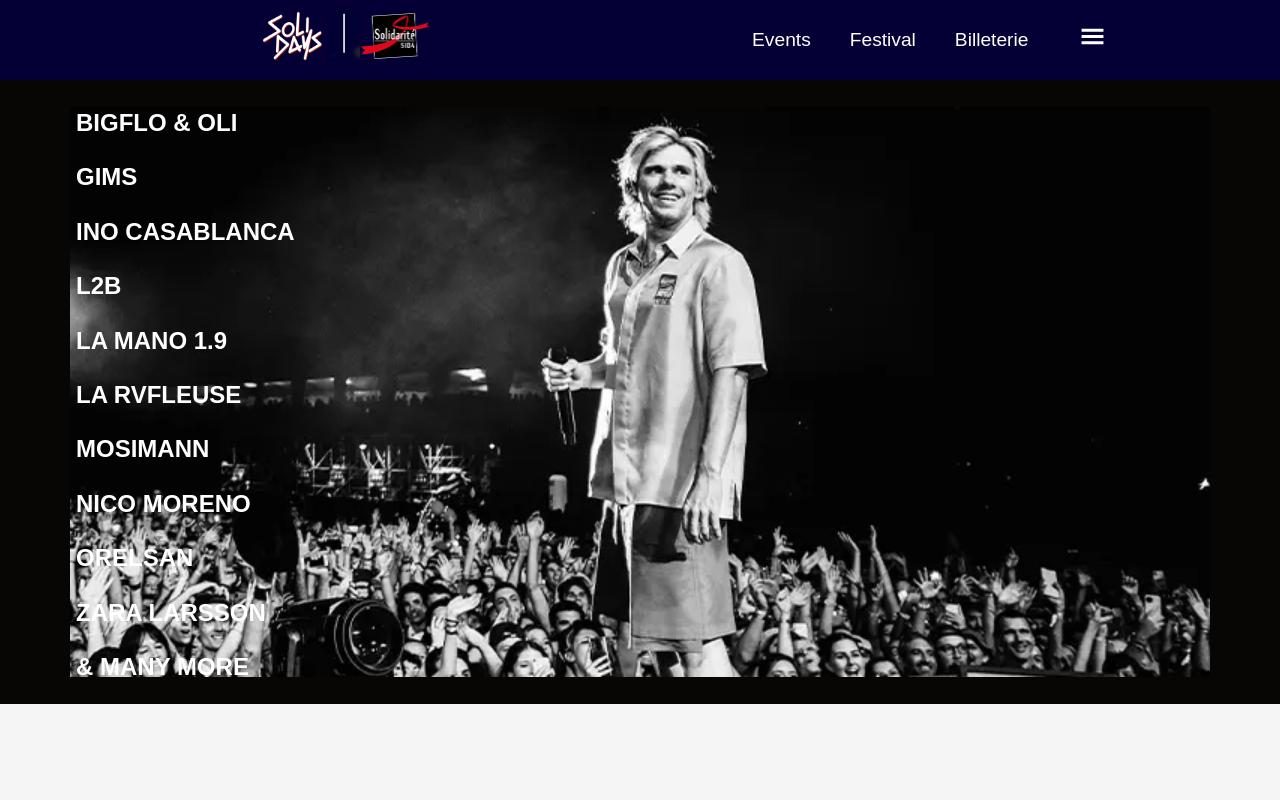
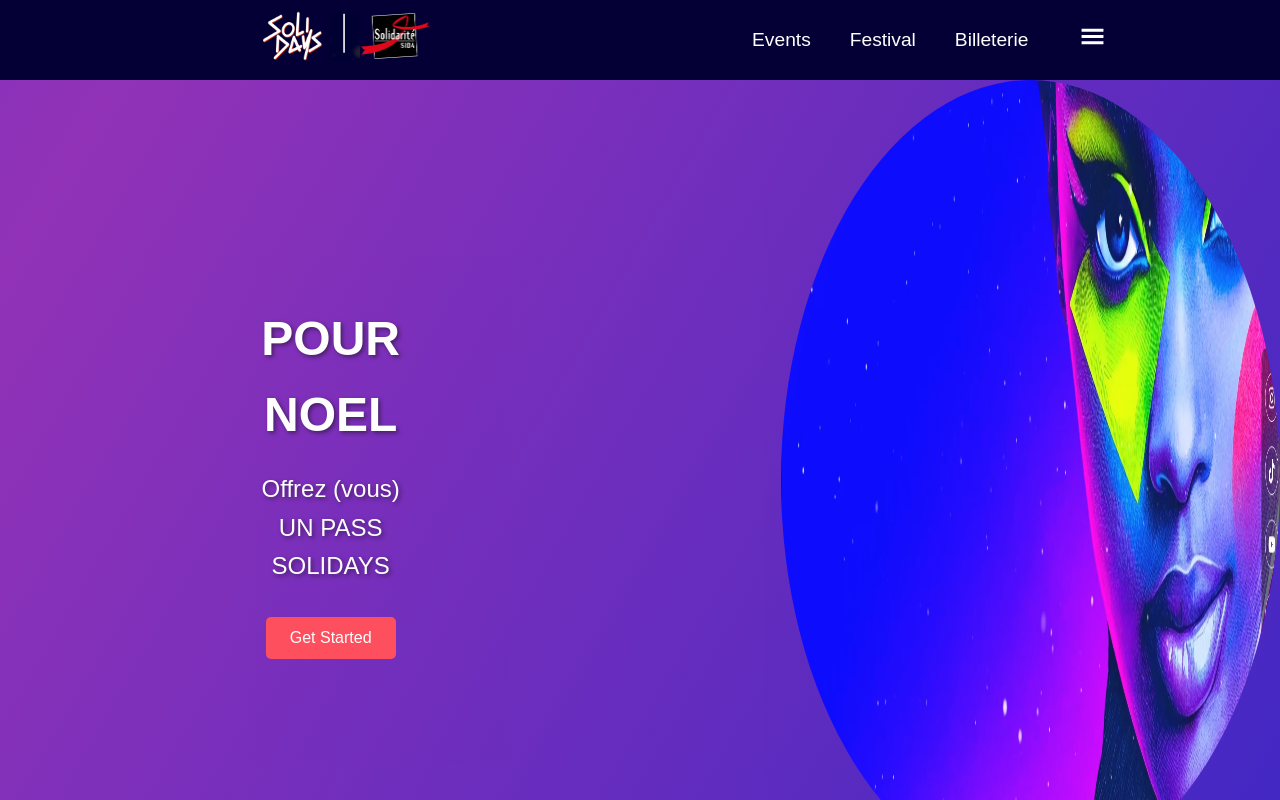
Before and after one commit to AwadAhmedDev/solidays_app, a React (Vite) app in the folder code/: page / in a window 1280 px wide. Shown: the top 800 px of the page. Built offline with nearby package versions, Linux system fonts and the light colour scheme.

Commit message:
Hero secton added with animation

```diff
--- a/code/src/App.tsx
+++ b/code/src/App.tsx
@@ -5,6 +5,7 @@ import Events from "./pages/evenement/Events"
 import Festival from "./pages/festival/Festival"
 import Billeterie from "./pages/billeterie/Billeterie"
 import ArtistBanner from "./components/artistbanner/artistbanner"
+import Hero from "./components/hero/Hero"
 
 
 function App() {
@@ -12,6 +13,7 @@ function App() {
   return (
     <div className="app">
       <Navbar />
+      <Hero />
       <Routes>
         <Route path="/evenement" element={<Events />} />
         <Route path="/festival" element={< Festival/>} />
--- /dev/null
+++ b/code/src/components/hero/Hero.module.css
@@ -0,0 +1,92 @@
+.heroSection {
+    width: 100%;
+    height: 100vh;
+    display: flex;
+    justify-content: center;
+    align-items: center;
+    opacity: 0.95;
+    background: linear-gradient(
+    120deg,
+    rgb(10,15,180),
+    rgb(30,40,240),
+    rgb(140,40,180),
+    rgb(20,25,200)
+  );
+  background-size: 400% 400%;
+  animation: galaxy 12s ease infinite;
+}
+@keyframes galaxy {
+  0% { background-position: 0% 50%; }
+  50% { background-position: 100% 50%; }
+  100% { background-position: 0% 50%; }
+}
+.heroContainer {
+    width: 100%;
+    height: 100%;
+    display: flex;
+    justify-content: space-between;
+    align-items: center;
+    gap: 2rem;
+}
+.heroContent {
+    display: flex;
+    flex-direction: column;
+    justify-content: center;
+    align-items: center;
+    flex: 1;
+    padding: 0 12rem;
+    height: 100%;
+    color: #fff;
+    text-align: center;
+    text-shadow: 2px 2px 4px rgba(0, 0, 0, 0.5);
+    z-index: 2;
+    margin-right: 2rem;
+}
+
+.heroTitle {
+    font-size: 3rem;
+    font-weight: bold;
+    margin-bottom: 1rem;
+}
+.heroSubtitle {
+    font-size: 1.5rem;
+    margin-bottom: 2rem;
+}
+br {
+    line-height: 1.5;
+    padding: 0.5rem 0;
+}
+.heroButton {
+    padding: 0.75rem 1.5rem;
+    font-size: 1rem;
+    background-color: #ff4757;
+    color: white;
+    border: none;
+    border-radius: 5px;
+    cursor: pointer;
+}
+.heroButton:hover {
+    background-color: #e84150;
+}
+.heroImage  {
+    flex: 2;
+    display: flex;
+    justify-content: center;
+    align-items: center;
+    position: relative;
+    width: 100%;
+    height: 100%;
+    overflow: hidden;
+    z-index: 1;
+}
+.heroImage img {
+    width: 90%;
+    height: 100%;
+    position: absolute;
+    top: 0;
+    right: 0;
+    bottom: 0;
+    background-size: cover;
+    background-position: center;
+    border-radius: 100%;
+}
--- /dev/null
+++ b/code/src/components/hero/Hero.tsx
@@ -0,0 +1,20 @@
+import styles from "./Hero.module.css"
+import heroImage from "../../assets/heroSection.png"
+
+export default function Hero() {
+  return (
+      <section className={styles.heroSection}>
+          <div className={styles.heroContainer}>
+              <div className={styles.heroContent}>
+                <h1 className={styles.heroTitle}>POUR NOEL </h1>
+                <p className={styles.heroSubtitle}>Offrez (vous) <br /> UN PASS <br />SOLIDAYS</p>
+                <button className={styles.heroButton}>Get Started</button>
+              </div>
+              <div className={styles.heroImage}>
+                {/* Image or graphic can be placed here */}
+                <img src={heroImage} alt="hero Image" />
+              </div>
+        </div>
+    </section>
+  )
+}
```
Also changed, not shown: code/src/assets/hero_image.png (added).
